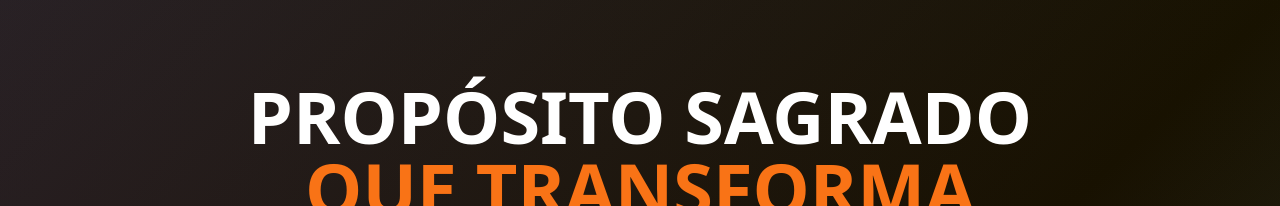
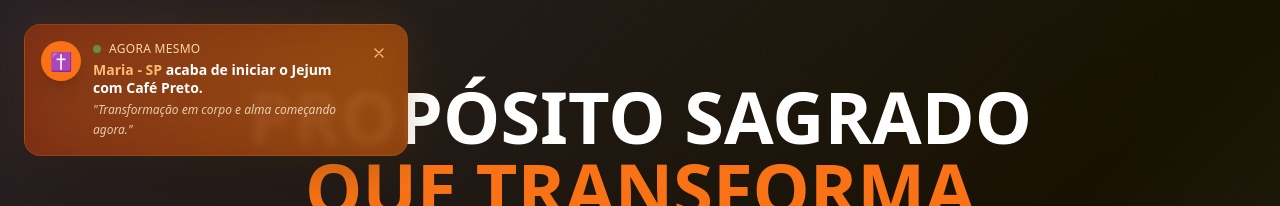
Before and after one commit to hypexeshomem/emagrecimento, a React (Vite) app: page / in a window 1280 px wide. Shown: the top 206 px of the page. Built offline with nearby package versions, Linux system fonts and the light colour scheme.

Commit message:
Adicionar notificações de vendas com design cristão

```diff
--- a/src/App.tsx
+++ b/src/App.tsx
@@ -4,12 +4,80 @@ import { ChevronLeft, ChevronRight, Star, Shield, Gift, Clock, Users, TrendingUp
 function App() {
   const [currentSlide, setCurrentSlide] = useState(0);
   const [isVisible, setIsVisible] = useState(false);
+  const [currentNotification, setCurrentNotification] = useState(0);
+  const [showNotification, setShowNotification] = useState(true);
   const [touchStart, setTouchStart] = useState(0);
   const [touchEnd, setTouchEnd] = useState(0);
 
   useEffect(() => {
     setIsVisible(true);
   }, []);
+
+  const notifications = [
+    {
+      name: "Maria - SP",
+      action: "acaba de iniciar o Jejum com Café Preto.",
+      subtitle: "Transformação em corpo e alma começando agora."
+    },
+    {
+      name: "Juliana - RJ",
+      action: "fez sua inscrição no propósito das 7h.",
+      subtitle: "1 xícara. 1 oração. Um novo começo."
+    },
+    {
+      name: "Patrícia - MG",
+      action: "garantiu acesso ao método sagrado.",
+      subtitle: "Escolheu emagrecer com fé e direção divina."
+    },
+    {
+      name: "Ana - DF",
+      action: "entrou no protocolo espiritual agora mesmo.",
+      subtitle: "Decidiu cuidar do corpo com a Palavra como guia."
+    },
+    {
+      name: "Fernanda - BA",
+      action: "começou o propósito de 14 dias.",
+      subtitle: "Café, Bíblia e foco... O milagre começa por dentro."
+    },
+    {
+      name: "Simone - SC",
+      action: "acaba de acessar o guia completo.",
+      subtitle: "+1 mulher quebrando ciclos de ansiedade com fé."
+    },
+    {
+      name: "Luciana - AM",
+      action: "iniciou seu ritual de jejum e oração.",
+      subtitle: "O chamado foi ouvido. O corpo vai responder."
+    },
+    {
+      name: "Camila - CE",
+      action: "garantiu a oferta especial de R$19,70.",
+      subtitle: "Fez da fé seu ponto de partida."
+    },
+    {
+      name: "Débora - GO",
+      action: "começou o plano de 30 dias.",
+      subtitle: "Renovando o espírito e secando o corpo."
+    },
+    {
+      name: "Talita - PE",
+      action: "escolheu transformar a vida em oração.",
+      subtitle: "Agora é ela, Deus e uma xícara de café."
+    }
+  ];
+
+  // Cycle through notifications
+  useEffect(() => {
+    const interval = setInterval(() => {
+      setShowNotification(false);
+      setTimeout(() => {
+        setCurrentNotification((prev) => (prev + 1) % notifications.length);
+        setShowNotification(true);
+      }, 500);
+    }, 8000); // Change notification every 8 seconds
+
+    return () => clearInterval(interval);
+  }, [notifications.length]);
 
   const beforeAfterImages = [
     {
@@ -90,6 +158,46 @@ function App() {
 
   return (
     <div className="min-h-screen bg-black text-white">
+      {/* NOTIFICAÇÃO DE VENDAS */}
+      <div className={`fixed top-6 left-6 z-50 transition-all duration-500 ${showNotification ? 'opacity-100 translate-y-0' : 'opacity-0 -translate-y-4'}`}>
+        <div className="bg-gradient-to-r from-orange-900/95 to-amber-800/95 backdrop-blur-sm rounded-2xl p-4 shadow-2xl border border-orange-500/20 max-w-sm">
+          {/* Brilho sutil */}
+          <div className="absolute inset-0 bg-gradient-to-r from-orange-400/10 to-yellow-400/10 rounded-2xl blur-xl -z-10"></div>
+
+          <div className="flex items-start space-x-3">
+            {/* Ícone cristão */}
+            <div className="flex-shrink-0 w-10 h-10 bg-orange-500 rounded-full flex items-center justify-center shadow-lg">
+              <span className="text-white text-lg">✝️</span>
+            </div>
+
+            <div className="flex-1 min-w-0">
+              <div className="flex items-center space-x-2 mb-1">
+                <div className="w-2 h-2 bg-green-400 rounded-full animate-pulse"></div>
+                <span className="text-xs text-orange-200 font-medium uppercase tracking-wide">Agora mesmo</span>
+              </div>
+
+              <p className="text-white font-bold text-sm leading-tight mb-1">
+                <span className="text-orange-300">{notifications[currentNotification].name}</span> {notifications[currentNotification].action}
+              </p>
+
+              <p className="text-orange-100/80 text-xs leading-relaxed italic">
+                "{notifications[currentNotification].subtitle}"
+              </p>
+            </div>
+
+            {/* Botão fechar */}
+            <button
+              onClick={() => setShowNotification(false)}
+              className="flex-shrink-0 text-orange-300 hover:text-white transition-colors p-1"
+            >
+              <svg className="w-4 h-4" fill="none" stroke="currentColor" viewBox="0 0 24 24">
+                <path strokeLinecap="round" strokeLinejoin="round" strokeWidth={2} d="M6 18L18 6M6 6l12 12" />
+              </svg>
+            </button>
+          </div>
+        </div>
+      </div>
+
       {/* SEÇÃO 1 - HERO SECTION */}
       <section className="relative min-h-screen flex items-center justify-center bg-gradient-to-br from-gray-900 via-black to-gray-800 overflow-hidden">
         <div className="absolute inset-0 bg-gradient-to-r from-orange-500/10 to-yellow-500/10"></div>
```
